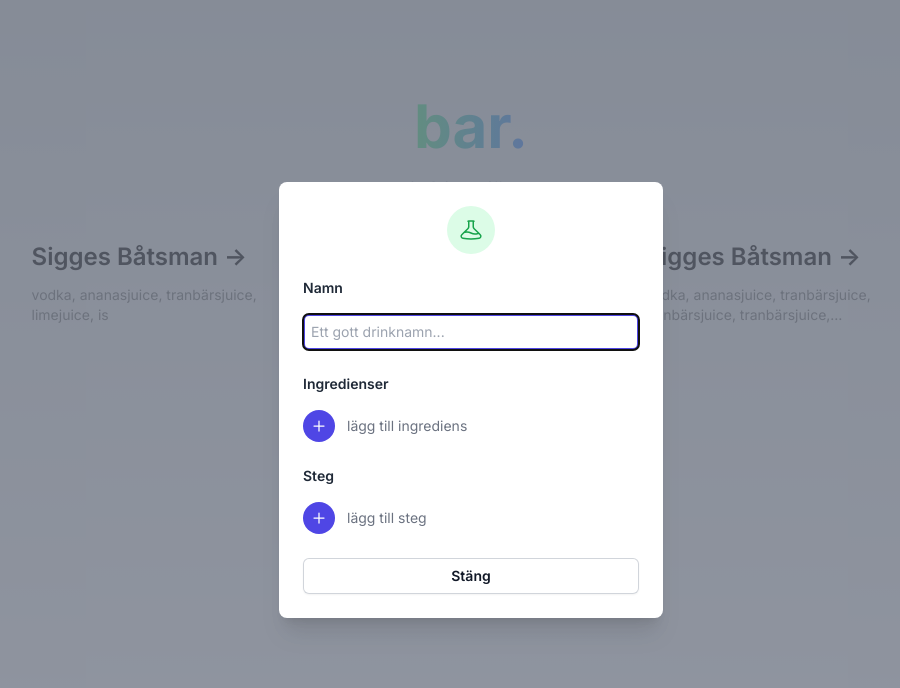
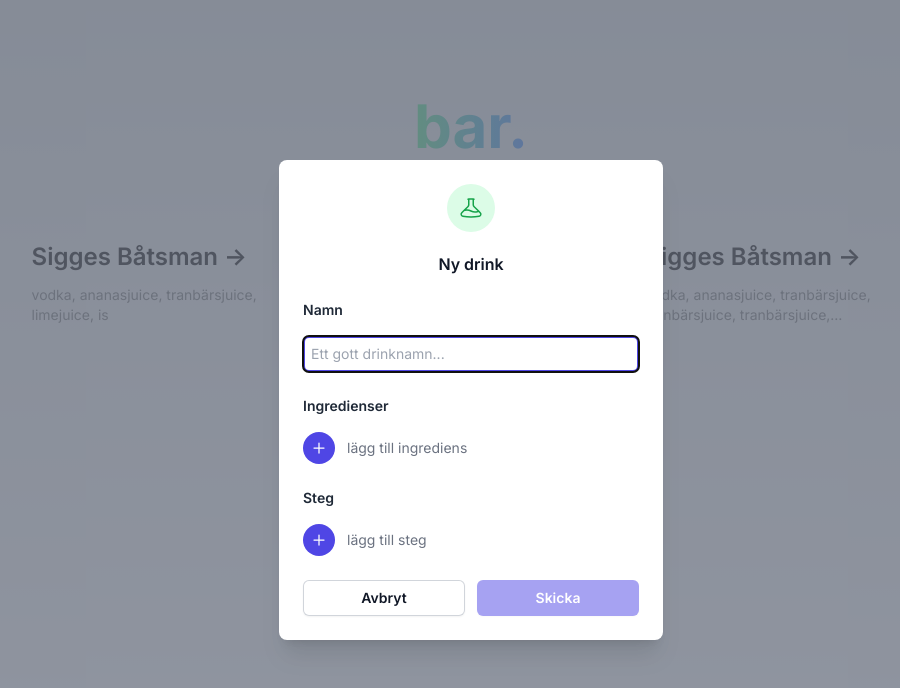
Before and after one commit to Kladdy/bar, a Next.js app: page / in a window 1280 px wide. Both pictures are taken after a click on the element 639 px from the left and 441 px from the top of the page. Shown: the top 688 px of the page, without its empty margins (169-1069 px from the left). Built offline with nearby package versions, Linux system fonts and the light colour scheme.

Commit message:
Finish UI of adding new drink

```diff
--- a/common/types.ts
+++ b/common/types.ts
@@ -90,24 +90,24 @@ export const mockRecipes: IRecipe[] = [
         amount: '8',
         unit: 'cl',
       },
-      {
-        id: '3',
-        name: 'tranbärsjuice',
-        amount: '8',
-        unit: 'cl',
-      },
-      {
-        id: '4',
-        name: 'limejuice',
-        amount: 'lite',
-        unit: '',
-      },
-      {
-        id: '5',
-        name: 'is',
-        amount: '',
-        unit: '',
-      },
+      // {
+      //   id: '3',
+      //   name: 'tranbärsjuice',
+      //   amount: '8',
+      //   unit: 'cl',
+      // },
+      // {
+      //   id: '4',
+      //   name: 'limejuice',
+      //   amount: 'lite',
+      //   unit: '',
+      // },
+      // {
+      //   id: '5',
+      //   name: 'is',
+      //   amount: '',
+      //   unit: '',
+      // },
     ],
     steps: [
       {
--- a/components/NewRecipeCard.tsx
+++ b/components/NewRecipeCard.tsx
@@ -9,7 +9,7 @@ export interface NewRecipeCardProps {
 const NewRecipeCard : React.FC<NewRecipeCardProps> = ({ onClick }) => {
   return (
     <div
-      className="group rounded-lg border border-transparent px-5 py-4 transition-colors border-gray-500 dark:border-gray-500 hover:border-gray-300 hover:bg-gray-100 hover:dark:border-neutral-700 hover:dark:bg-neutral-800/30 hover:cursor-pointer"
+      className="group rounded-lg border px-5 py-4 transition-colors border-gray-400 dark:border-gray-500 hover:border-gray-300 hover:bg-gray-100 hover:dark:border-neutral-700 hover:dark:bg-neutral-800/30 hover:cursor-pointer"
       onClick={() => onClick()}
     >
       <h2 className={`mb-3 text-2xl font-semibold flex items-center gap-x-2 `}>
--- a/components/RecipeIngredientUnitSelect.tsx
+++ b/components/RecipeIngredientUnitSelect.tsx
@@ -37,12 +37,12 @@ const RecipeIngredientUnitSelect: React.FC<RecipeIngredientUnitSelectProps> = ({
     >
       {({ open }) => (
         <div className="relative w-full">
-          <Listbox.Button className="bg-white relative w-full border border-gray-300 rounded-md shadow-sm pl-3 pr-10 py-2 text-left cursor-default focus:outline-none focus:ring-1 focus:ring-indigo-500 focus:border-indigo-500 sm:text-sm">
+          <Listbox.Button className="bg-white dark:text-gray-800 relative w-full border border-gray-300 rounded-md shadow-sm pl-3 pr-10 py-2 text-left cursor-default focus:outline-none focus:ring-1 focus:ring-indigo-500 focus:border-indigo-500 sm:text-sm">
             <span
               className={classNames(
                 recipe.ingredients[ingredientIndex].unit && recipe.ingredients[ingredientIndex].unit !== 'none'
                   ? ''
-                  : 'text-gray-500',
+                  : 'text-gray-400 ',
                 'block truncate',
               )}
             >
--- a/components/RecipeIngredientsFeed.tsx
+++ b/components/RecipeIngredientsFeed.tsx
@@ -61,7 +61,7 @@ const RecipeIngredientsFeed: React.FC<RecipeIngredientsFeedProps> = ({ recipe, o
                             type="text"
                             id="amount"
                             placeholder={"mängd"}
-                            className=" px-2  flex-none w-20 shadow-sm focus:ring-indigo-500 focus:border-indigo-500 block sm:text-sm border-gray-300 rounded-md"
+                            className=" px-2 dark:text-gray-800 flex-none w-20 shadow-sm focus:ring-indigo-500 focus:border-indigo-500 block sm:text-sm border border-gray-300 rounded-md"
                             value={recipe.ingredients[ingredientIndex].amount || ''}
                             onChange={(e) => {
                               const newIngredients = setFieldOnSpecificListEntry(
@@ -84,7 +84,7 @@ const RecipeIngredientsFeed: React.FC<RecipeIngredientsFeedProps> = ({ recipe, o
                             type="text"
                             id="name"
                             placeholder={"namn"}
-                            className=" px-2 flex-1 w-full shadow-sm focus:ring-indigo-500 focus:border-indigo-500 block sm:text-sm border-gray-300 rounded-md"
+                            className=" px-2 dark:text-gray-800 flex-1 w-full shadow-sm focus:ring-indigo-500 focus:border-indigo-500 block sm:text-sm border border-gray-300 rounded-md"
                             value={recipe.ingredients[ingredientIndex].name || ''}
                             onChange={(e) => {
                               const newIngredients = setFieldOnSpecificListEntry(
--- a/components/RecipeModal.tsx
+++ b/components/RecipeModal.tsx
@@ -5,6 +5,10 @@ import { IRecipe } from '@/common/types'
 import RecipeIngredientsFeed from './RecipeIngredientsFeed'
 import RecipeStepsFeed from './RecipeStepsFeed'
 import toast from 'react-hot-toast'
+
+function classNames(...classes: string[]) {
+  return classes.filter(Boolean).join(' ')
+}
 
 interface RecipeModalProps {
   recipe: IRecipe
@@ -14,6 +18,22 @@ interface RecipeModalProps {
 }
 
 const RecipeModal : React.FC<RecipeModalProps> = ({recipe, setRecipe, onClose, isNewRecipe}) => {
+
+  const submitIsDisabled = recipe.name === '' || recipe.ingredients.length === 0
+
+  const submitRecipe = () => {
+    fetch('/api/recipes', {
+      method: 'POST',
+      body: JSON.stringify(recipe),
+    }).then((res) => {
+      if (res.ok) {
+        toast.success('Receptet har skickats in för granskning. Tack för ditt bidrag!')
+        onClose()
+      } else {
+        toast.error('Något gick fel när receptet skulle skickas in. Försök igen senare.')
+      }
+    })
+  }
 
   return (
     <Transition.Root show={recipe == null ? false : true} as={Fragment}>
@@ -48,7 +68,7 @@ const RecipeModal : React.FC<RecipeModalProps> = ({recipe, setRecipe, onClose, i
                   </div>
                   <div className="mt-3 text-center sm:mt-5">
                     <Dialog.Title as="h3" className="text-base font-semibold leading-6 text-gray-900 dark:text-gray-200">
-                      {recipe.name}
+                      {!!recipe.name ? recipe.name : (isNewRecipe ? 'Ny drink' : 'Drinkrecept')}
                     </Dialog.Title>
 
                   </div>
@@ -85,6 +105,29 @@ const RecipeModal : React.FC<RecipeModalProps> = ({recipe, setRecipe, onClose, i
                     viewOnly={!isNewRecipe}
                   />
                 </div>
+                {isNewRecipe ? (
+                  <div className="mt-5 sm:mt-6 sm:grid sm:grid-flow-row-dense sm:grid-cols-2 sm:gap-3">
+                    <button
+                      disabled={submitIsDisabled}
+                      type="button"
+                      className={classNames("inline-flex w-full justify-center rounded-md bg-indigo-600 px-3 py-2 text-sm font-semibold text-white shadow-sm hover:bg-indigo-500 focus-visible:outline focus-visible:outline-2 focus-visible:outline-offset-2 focus-visible:outline-indigo-600 sm:col-start-2",
+                        submitIsDisabled ? "opacity-50 cursor-not-allowed" : "hover:bg-indigo-600"
+                      )}
+                      onClick={() => {
+                        submitRecipe()
+                      }}
+                    >
+                      Skicka
+                    </button>
+                    <button
+                      type="button"
+                      className="mt-3 inline-flex w-full justify-center rounded-md bg-white px-3 py-2 text-sm font-semibold text-gray-900 shadow-sm ring-1 ring-inset ring-gray-300 hover:bg-gray-50 sm:col-start-1 sm:mt-0"
+                      onClick={() => onClose()}
+                    >
+                      Avbryt
+                    </button>
+                  </div>
+                ) : (
                   <div className="mt-5 sm:mt-6 sm:grid sm:grid-flow-row-dense sm:grid-cols-1 sm:gap-3">
                     <button
                       type="button"
@@ -94,6 +137,8 @@ const RecipeModal : React.FC<RecipeModalProps> = ({recipe, setRecipe, onClose, i
                       Stäng
                     </button>
                   </div>
+                )}
+
               </Dialog.Panel>
             </Transition.Child>
           </div>
--- a/components/RecipeStepsFeed.tsx
+++ b/components/RecipeStepsFeed.tsx
@@ -50,7 +50,7 @@ const RecipeStepsFeed: React.FC<RecipeStepsFeedProps> = ({ recipe, onUpdateRecip
                           <TextareaAutosize
                             id={`step-${step.id}`}
                             minRows={1}
-                            className="px-2 py-1.5 resize-none shadow-sm focus:ring-indigo-500 focus:border-indigo-500 block w-full sm:text-sm border border-gray-300 rounded-md"
+                            className="px-2 dark:text-gray-800 py-1.5 resize-none shadow-sm focus:ring-indigo-500 focus:border-indigo-500 block w-full sm:text-sm border border-gray-300 rounded-md"
                             value={recipe.steps[stepIndex].description || ''}
                             onChange={(e) => {
                               const newSteps = setFieldOnSpecificListEntry(
```
Lines whose indentation alone changed are shown as unchanged.
